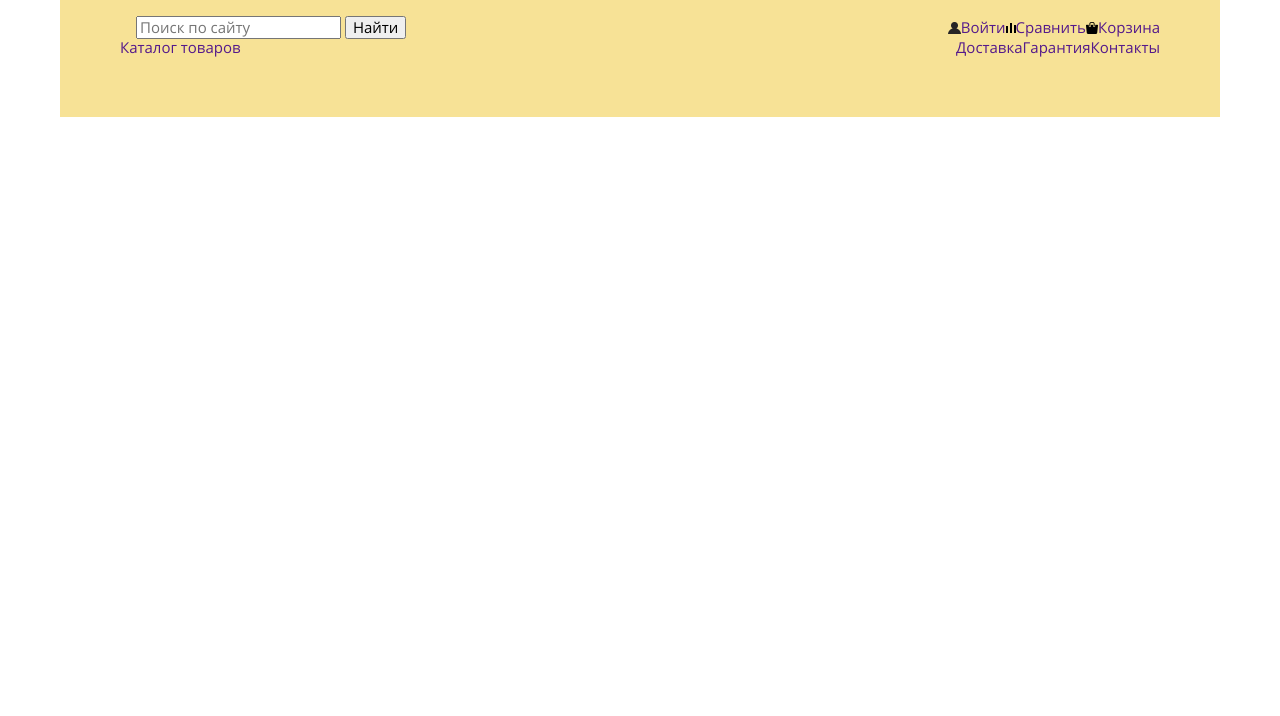
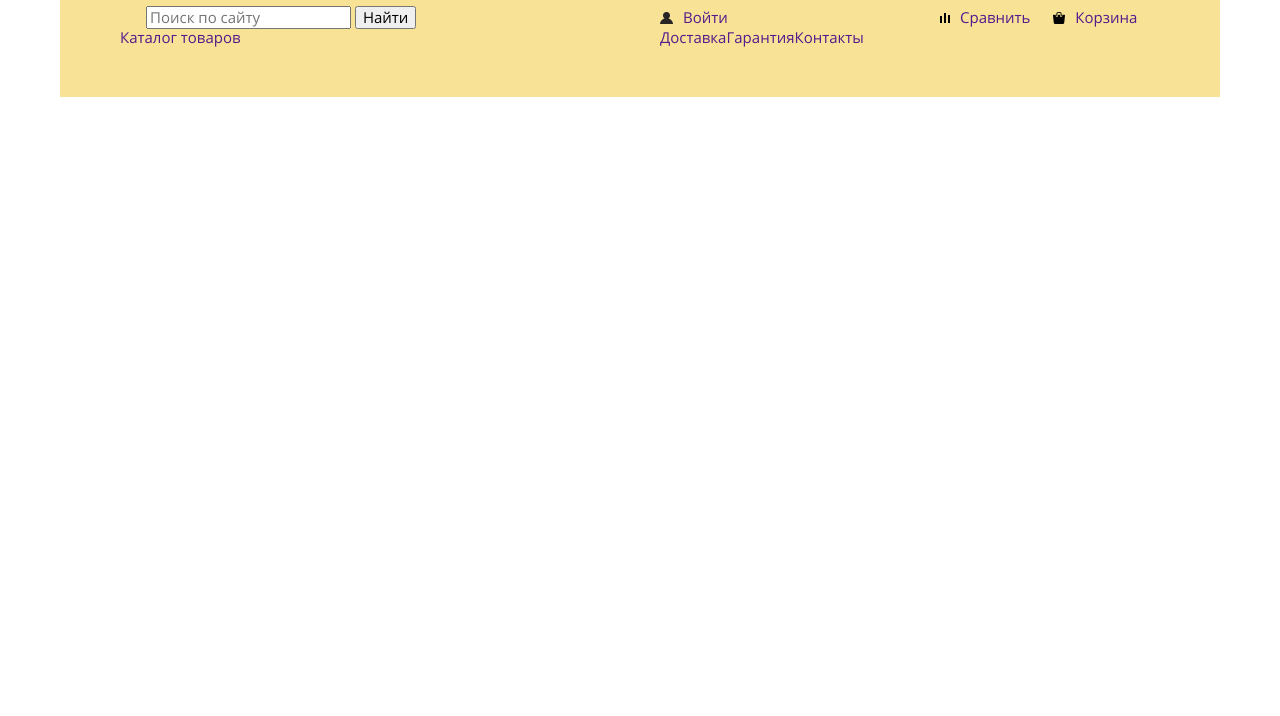
Before and after one commit to aalisenok/device, a plain HTML site: page index.html in a window 1280 px wide. Shown: the part 84-800 px from the top of the page. Drawn offline with Linux system fonts and the light colour scheme.

Commit message:
fix header

```diff
--- a/css/style.css
+++ b/css/style.css
@@ -6,6 +6,7 @@ body {
     font-family: "opensans", sans-serif;
 
 }
+
 .visually-hidden {
     position: absolute;
     width: 1px;
@@ -27,8 +28,9 @@ body {
     background: #f7e296;
     margin-top: 40px;
     position: relative;
-    padding: 60px;
+    padding: 50px 60px;
 }
+
 .header__logo {
     position: absolute;
     left: 60px;
@@ -42,9 +44,11 @@ body {
     text-transform: uppercase;
     letter-spacing: 0.48px;
 }
+
 .header__logo:hover {
     opacity: .6;
 }
+
 .header__logo:active {
     opacity: .3;
 }
@@ -62,19 +66,30 @@ body {
     display: flex;
     align-items: center;
 }
+.user-list__item--search,
+.service-list__item--catalog {
+    flex: 0 0 540px;
+}
+.user-list__item--login {
+    flex: 0 0 280px;
+}
+.user-list__item--compare,
+.user-list__item--cart {
+    flex-grow: 1;
+}
+
 .user-list__link,
 .service-list__link {
     text-decoration: none;
 }
-.user-list__item--search,
-.service-list__item--catalog {
-    margin-right: auto;
-}
 
 
-
-
-
+.user-list__item--search::before,
+.user-list__item--login::before,
+.user-list__item--compare::before,
+.user-list__item--cart::before {
+    margin-right: 10px;
+}
 
 .user-list__item--search::before {
     content: '';
--- a/index.html
+++ b/index.html
@@ -18,7 +18,8 @@
             <ul class="navigation__user user-list">
                 <li class="user-list__item user-list__item--search">
                     <form class="form-search" action="https://echo.htmlacademy.ru" method="get">
-                        <label class="visually-hidden" for="search">Поиск</label>
+                        <label class="form-search__label" for="search">
+                            <span class="visually-hidden">Поиск:</span></label>
                         <input class="form-search__input" type="text" id="search" name="search"
                                placeholder="Поиск по сайту">
                         <button class="form-search__btn" type="submit">Найти</button>
```
